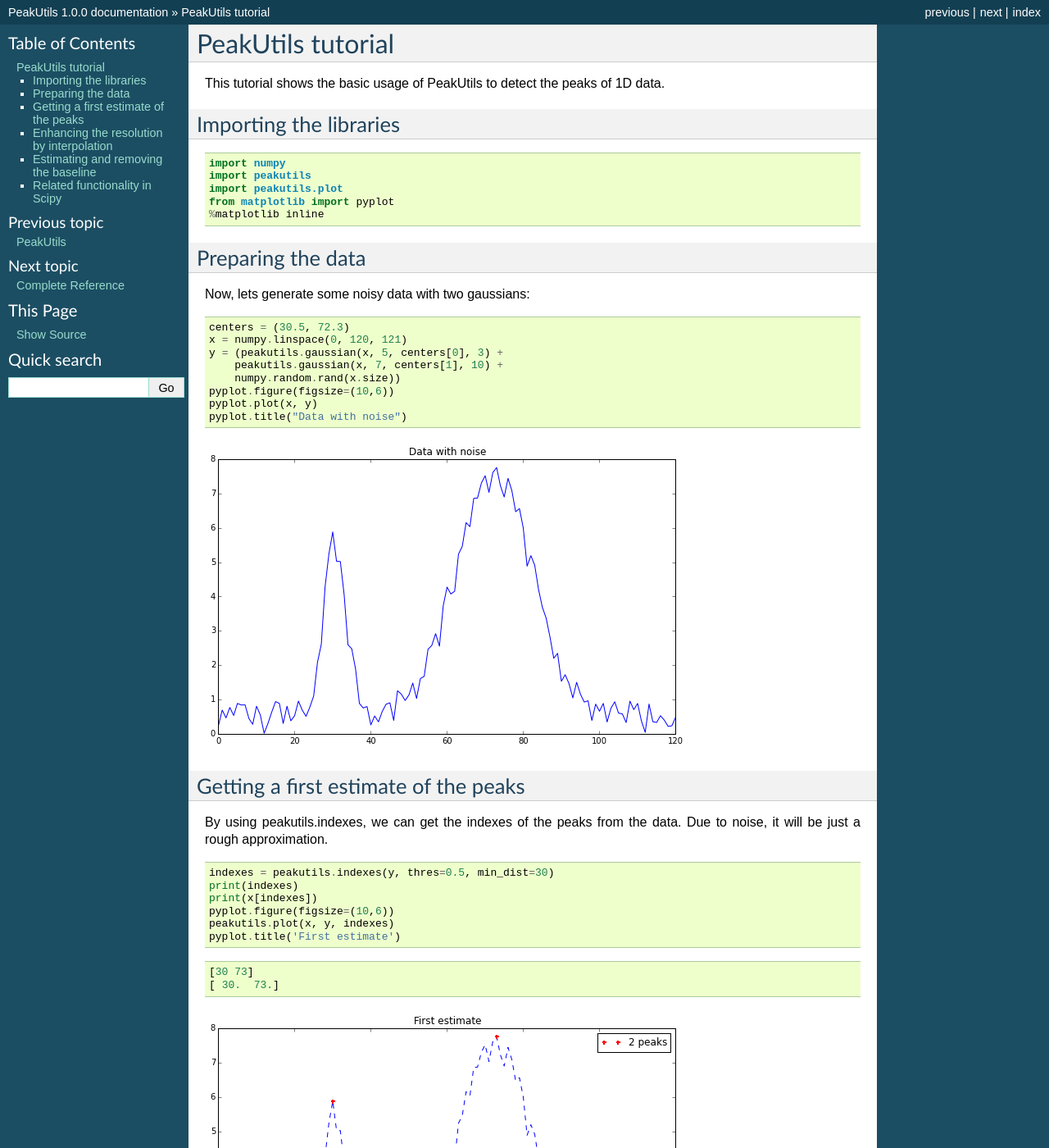
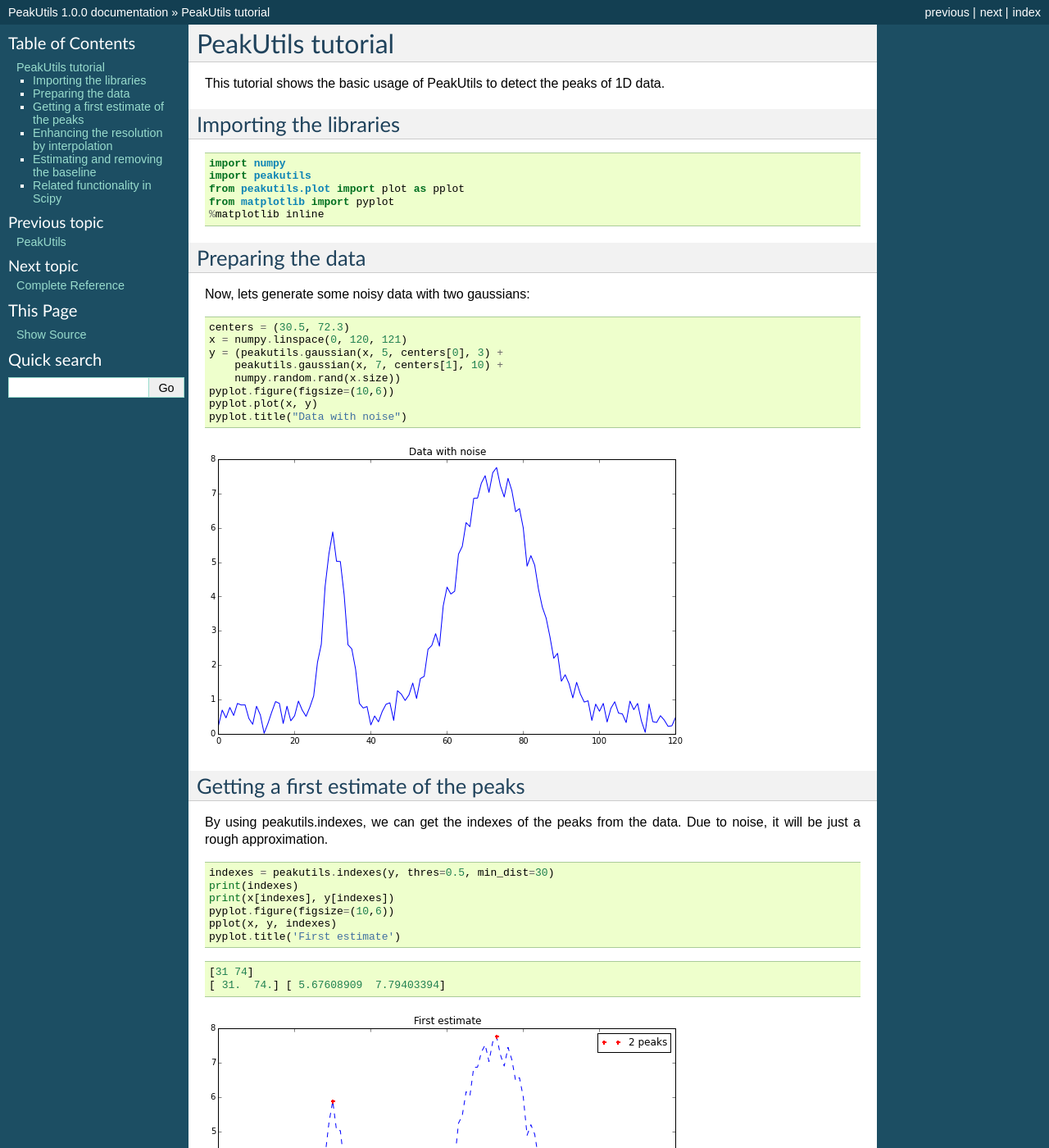
Before and after one commit to lucashn/peakutils, a Sphinx documentation site: the page built from docs/tutorial_a.rst, in a window 1280 px wide and 1400 px high. Shown: the whole window at 82% size. Built offline with Sphinx 7.4.7, drawn with Linux system fonts in a browser that asks for light colours; some of the changed text lies outside the part shown.

Commit message:
Updated the tutorial to use the new plot call

```diff
--- a/docs/tutorial_a.rst
+++ b/docs/tutorial_a.rst
@@ -11,7 +11,7 @@ Importing the libraries
 
     import numpy
     import peakutils
-    import peakutils.plot
+    from peakutils.plot import plot as pplot
     from matplotlib import pyplot
     %matplotlib inline
 
@@ -44,16 +44,15 @@ data. Due to noise, it will be just a rough approximation.
 
     indexes = peakutils.indexes(y, thres=0.5, min_dist=30)
     print(indexes)
-    print(x[indexes])
+    print(x[indexes], y[indexes])
     pyplot.figure(figsize=(10,6))
-    peakutils.plot(x, y, indexes)
+    pplot(x, y, indexes)
     pyplot.title('First estimate')
 
 .. parsed-literal::
 
-    [30 73]
-    [ 30.  73.]
-
+    [31 74]
+    [ 31.  74.] [ 5.67608909  7.79403394]
 
 .. image:: _static/tut_a_2.png
 
```
Also changed, not shown: other parts of docs/tutorial_a.rst (+1 -1 lines), 1 other file.
